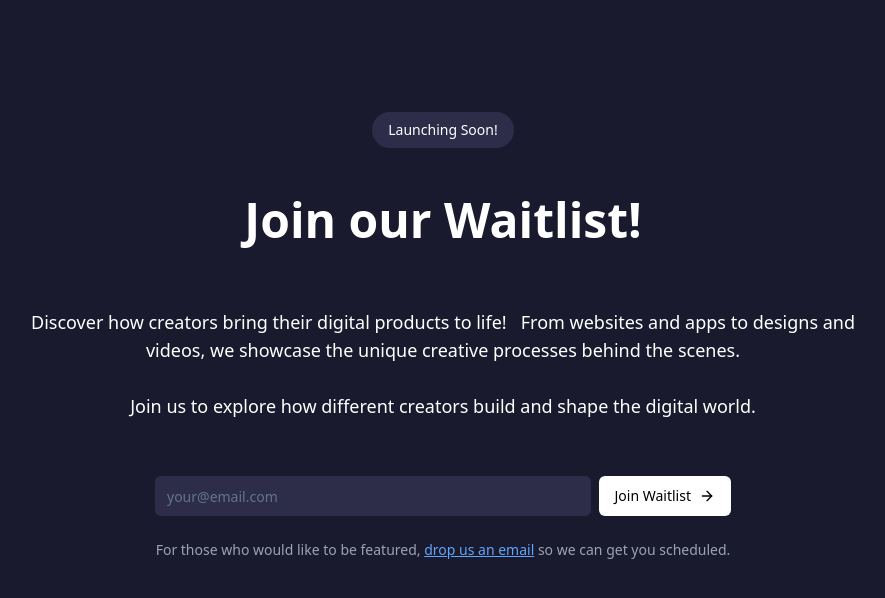
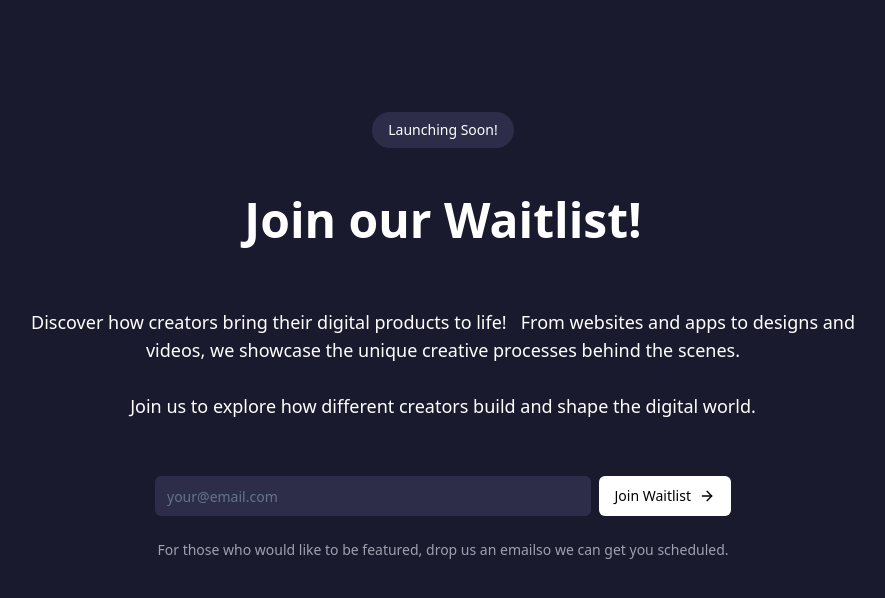
Before and after one commit to jasprice/watch-me-build, a React (Vite) app: page / in a window 1280 px wide. Shown: the top 598 px of the page, without its empty margins (197-1082 px from the left). Built offline with nearby package versions, Linux system fonts and the light colour scheme.

Commit message:
Update Index.tsx

```diff
--- a/src/pages/Index.tsx
+++ b/src/pages/Index.tsx
@@ -23,11 +23,9 @@ const Index = () => {
           <p className="text-sm text-gray-400">
             For those who would like to be featured,{' '}
             <a
-              href="mailto:pricedigitalventures@gmail.com"
-              className="text-blue-400 hover:text-blue-300 underline"
-            >
+              href="mailto:pricedigitalventures@gmail.com">
               drop us an email
-            </a>{' '}
+            </a>
             so we can get you scheduled.
           </p>
         </div>
```
